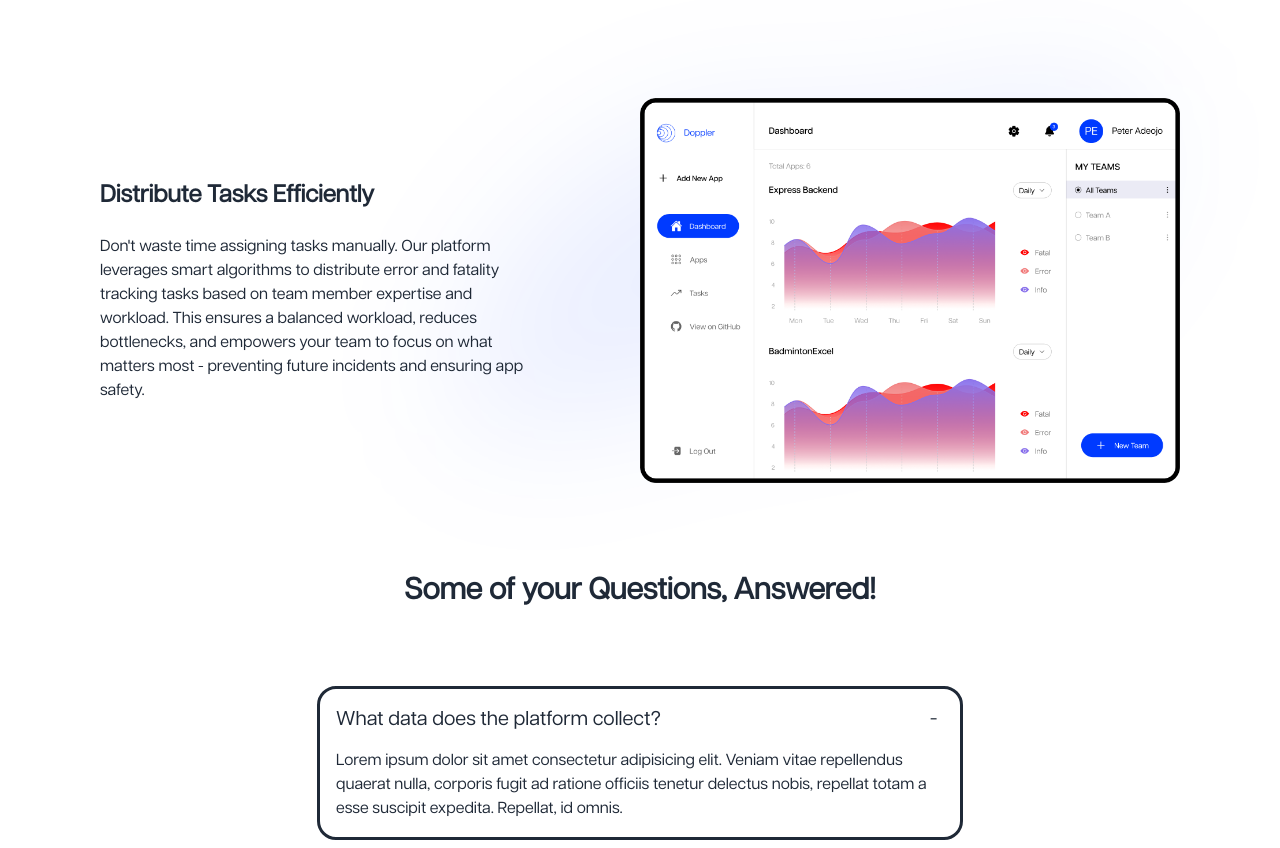
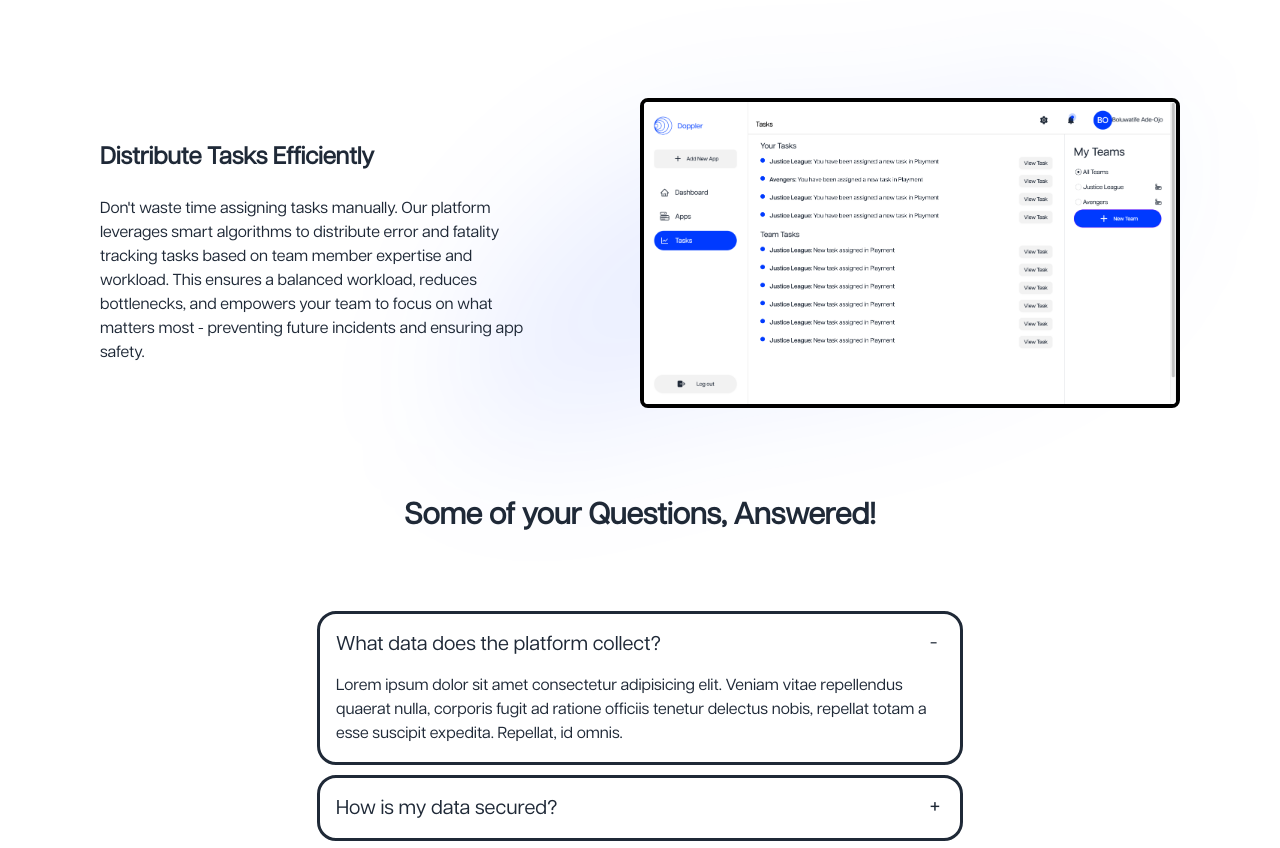
Before and after one commit to lampguard/doppler-client, a React (Vite) app: page / in a window 1280 px wide. Shown: the part 2267-3115 px from the top of the page. Built offline with nearby package versions, Linux system fonts and the light colour scheme.

Commit message:
landing page task desktop png

```diff
--- a/src/App.jsx
+++ b/src/App.jsx
@@ -5,6 +5,7 @@ import blackLogo from './assets/black-logo.svg';
 import Ellipse from './assets/Ellipse 8.svg';
 import Panes from './assets/multi-pane.png';
 import Desktop from './assets/Desktop.png';
+import DesktopTasks from './assets/Tasks.png';
 import Faq from './components/Faq';
 import Twitter from './assets/twitter-logo.svg';
 import Github from './assets/github-icon-logo.svg';
@@ -235,7 +236,11 @@ const Landing = () => {
 						<p className="text-2xl font-bold">Manage Your Apps & Teams</p>
 						<div className="py-3"></div>
 						<p>
-						Our platform brings all your apps under one roof.  Easily manage access, track app performance, and receive real-time alerts. This centralized system fosters collaboration, empowers your team to identify and address issues quickly, and ultimately ensures the smooth operation of your apps.
+							Our platform brings all your apps under one roof. Easily manage
+							access, track app performance, and receive real-time alerts. This
+							centralized system fosters collaboration, empowers your team to
+							identify and address issues quickly, and ultimately ensures the
+							smooth operation of your apps.
 						</p>
 					</div>
 				</div>
@@ -251,10 +256,19 @@ const Landing = () => {
 						<p className="text-2xl font-bold">Distribute Tasks Efficiently</p>
 						<div className="py-3"></div>
 						<p>
-						Don't waste time assigning tasks manually. Our platform leverages smart algorithms to distribute error and fatality tracking tasks  based on team member expertise and workload. This ensures a balanced workload, reduces bottlenecks, and  empowers your team to focus on what matters most -  preventing future incidents and ensuring app safety.
+							Don't waste time assigning tasks manually. Our platform leverages
+							smart algorithms to distribute error and fatality tracking tasks
+							based on team member expertise and workload. This ensures a
+							balanced workload, reduces bottlenecks, and empowers your team to
+							focus on what matters most - preventing future incidents and
+							ensuring app safety.
 						</p>
 					</div>
-					<img src={Desktop} className="hidden md:block w-1/2" />
+					<div className="py-3 md:hidden"></div>
+					<img
+						src={DesktopTasks}
+						className="w-full md:block md:w-1/2 rounded-lg border-[.25em] md:border-4 border-black"
+					/>
 				</div>
 			</section>
 
--- a/src/pages/Landing.jsx
+++ b/src/pages/Landing.jsx
@@ -358,7 +358,7 @@ const Landing = () => {
 				</div>
 			</div>
 		</>
-	);
+	);w
 };
 
 export default Landing;
```
Also changed, not shown: src/assets/Tasks.png (added).
